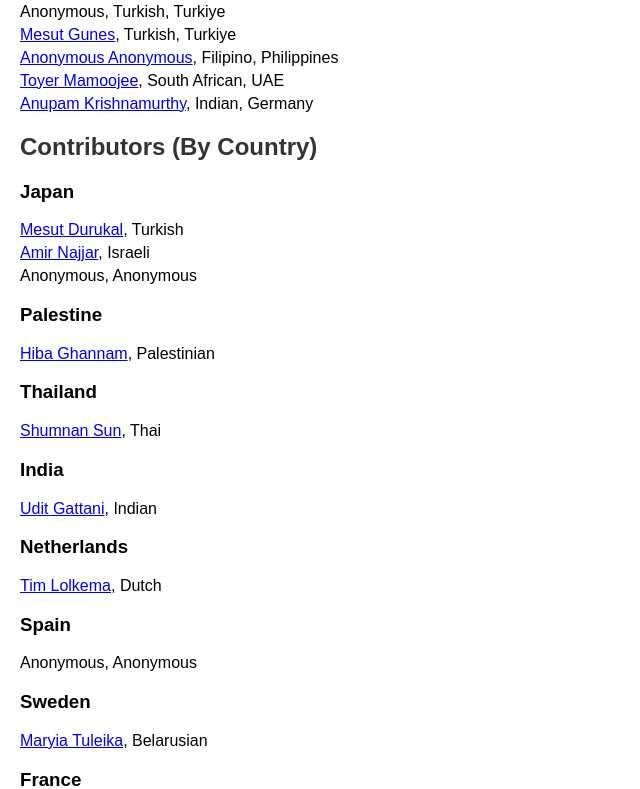
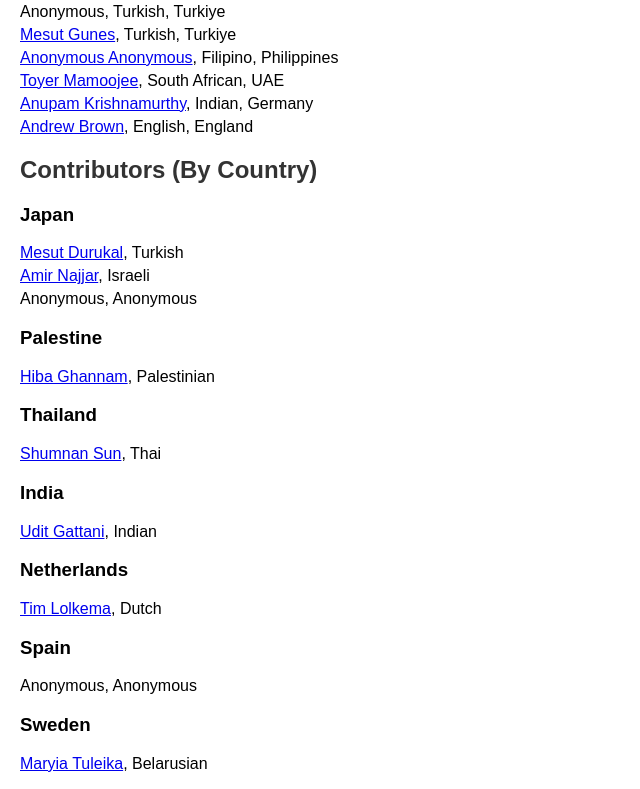
Before and after one commit to mesutdurukal/Global-Testing-Practices, a plain HTML site: page index.html in a window 1280 px wide. Shown: the part 1550-2339 px from the top of the page, without its empty margins (0-640 px from the left). Drawn offline with nearby package versions, Linux system fonts and the light colour scheme.

Commit message:
Improve submission with input on langugage, precision

```diff
--- a/index.html
+++ b/index.html
@@ -83,7 +83,8 @@
         { name: "Mesut Gunes", nationality: "Turkish", country: "Turkiye", lat: 41.0323, lon: 28.8901 },
         { name: "Anonymous Anonymous", nationality: "Filipino", country: "Philippines", lat: 14.600, lon: 120.974 },
         { name: "Toyer Mamoojee", nationality: "South African", country: "UAE", lat: 25.1104, lon: 55.2823 },
-        { name: "Anupam Krishnamurthy", nationality: "Indian", country: "Germany", lat: 52.5063, lon: 13.412 }
+        { name: "Anupam Krishnamurthy", nationality: "Indian", country: "Germany", lat: 52.5063, lon: 13.412 },
+        { name: "Andrew Brown", nationality: "English", country: "England", lat: 52.12378, lon: -1.8383 }
     ];
 
     // Helper: build file path if not anonymous
```
Also changed, not shown: 3 other files.
